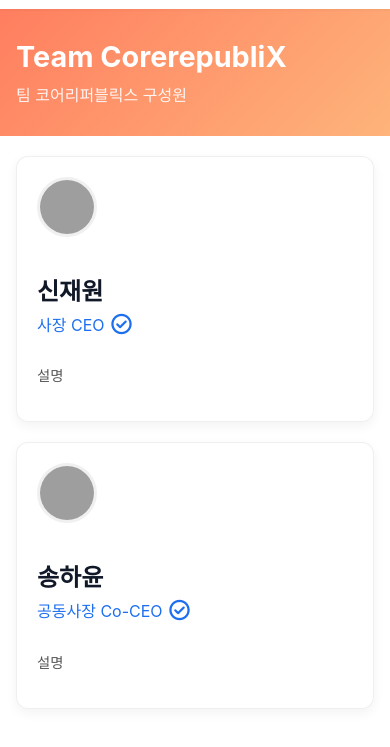
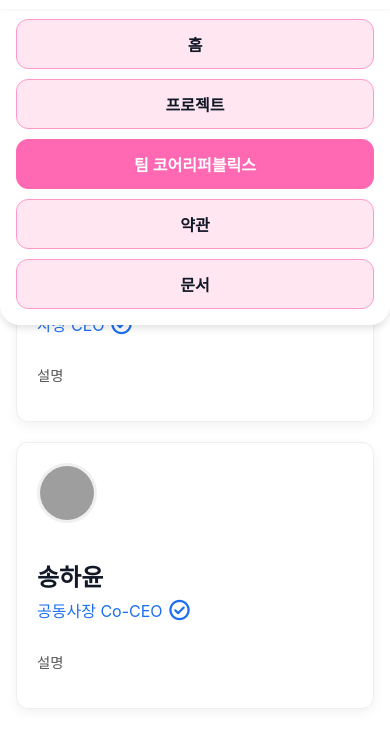
Before and after one commit to jaewons0227git/recore102oensjaj, a plain HTML site: page team.html in a window 390 px wide. Both pictures are taken after a click on the element "menu". Shown: the part 47-794 px from the top of the page. Drawn offline with nearby package versions, Linux system fonts and the light colour scheme; grey boxes are pictures that could not be loaded; a web font is replaced by a local one.

Commit message:
Update team.html

```diff
--- a/team.html
+++ b/team.html
@@ -17,6 +17,7 @@
 </head>
 <body>
   <div class="phone" role="application" aria-label="Recore AI UI">
+
     <header class="header">
 
         <div class="header-left-group">
@@ -46,9 +47,6 @@
         <a href="terms">약관</a>
         <a href="docs">문서</a>
     </div>
-
-    </header>
-
     <main>
         <div class="title-background">
             <div class="project-page-title">
@@ -97,5 +95,39 @@
     </main>
 
   </div>
-</body>
+
+    <script>
+        document.addEventListener('DOMContentLoaded', () => {
+            const menuIcon = document.querySelector('.menu-icon');
+            const mobileDropdown = document.getElementById('mobileDropdown');
+            const pcBreakpoint = 769;
+
+            // --- 모바일 메뉴 드롭다운 토글 기능 ---
+            if (menuIcon && mobileDropdown) {
+                menuIcon.addEventListener('click', (e) => {
+                    e.stopPropagation();
+                    mobileDropdown.classList.toggle('is-open');
+                });
+            }
+
+            // --- 외부 클릭 시 드롭다운 닫기 기능 ---
+            document.addEventListener('click', (e) => {
+                if (window.innerWidth < pcBreakpoint) {
+                    if (mobileDropdown.classList.contains('is-open') && !mobileDropdown.contains(e.target) && !menuIcon.contains(e.target)) {
+                        mobileDropdown.classList.remove('is-open');
+                    }
+                }
+            });
+
+            // --- 화면 크기 변경 감지 (PC/모바일 전환 시 드롭다운 닫기) ---
+            const closeDropdownOnResize = () => {
+                if (window.innerWidth >= pcBreakpoint && mobileDropdown.classList.contains('is-open')) {
+                    mobileDropdown.classList.remove('is-open');
+                }
+            };
+
+            window.addEventListener('resize', closeDropdownOnResize);
+        });
+    </script>
+    </body>
 </html>
```
